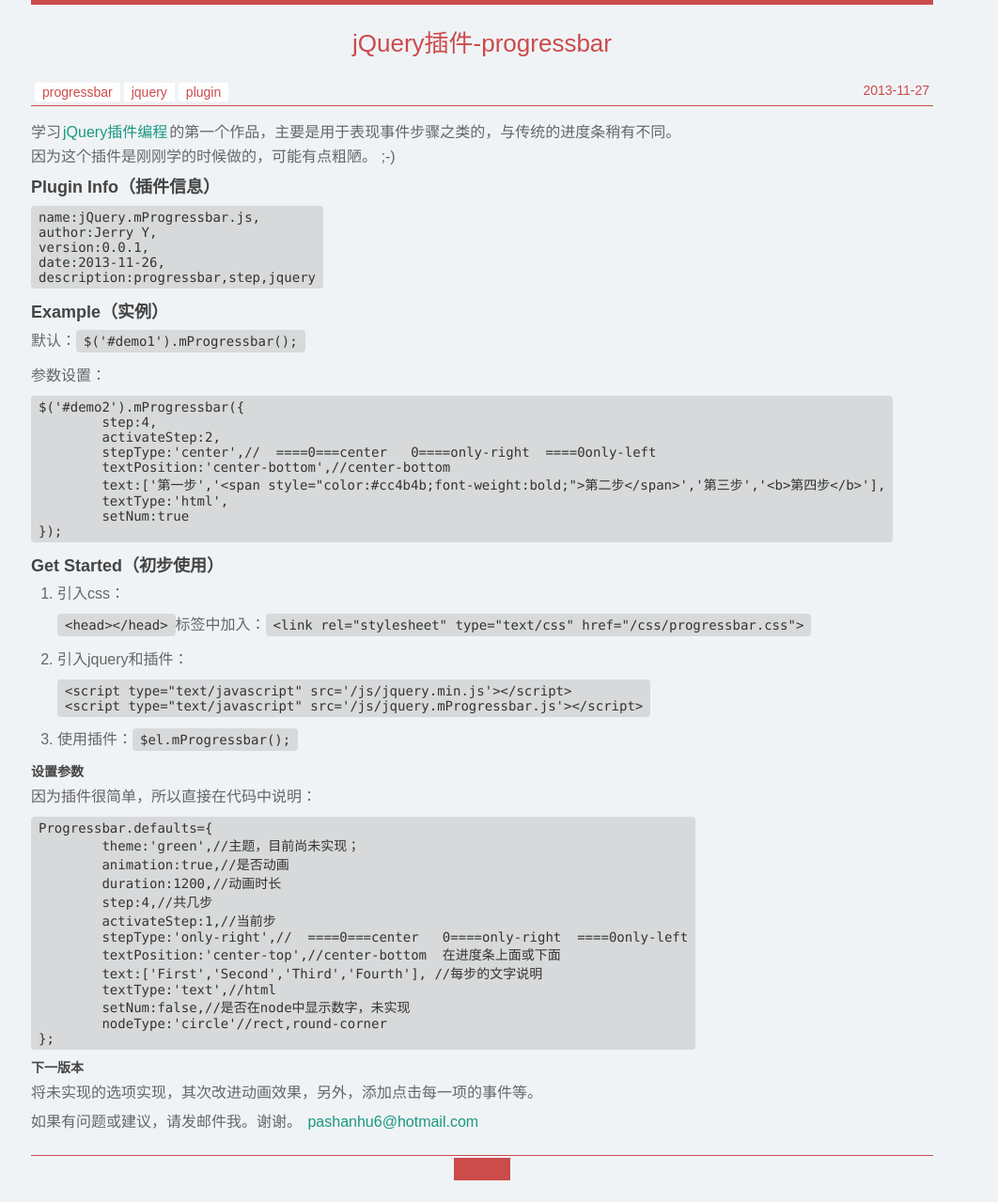
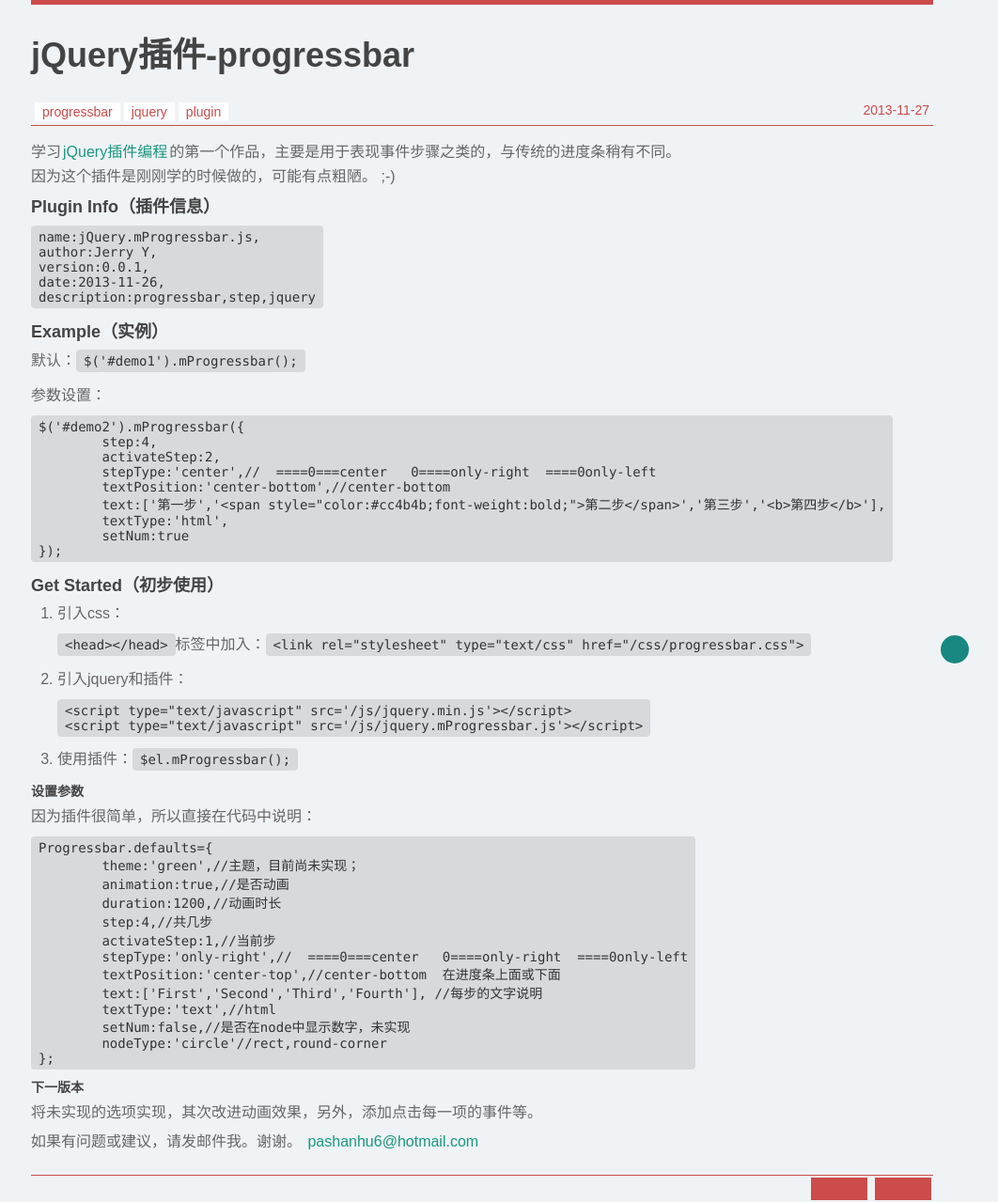
Before and after one commit to PaShanHu/jQuery-progressbar, a Jekyll site: the page built from index.md, in a window 1280 px wide. Shown: the whole page at 94% size, without its empty margins (127-1189 px from the left). Built offline with Jekyll 4.4.1, drawn with Linux system fonts in a browser that asks for light colours; some web fonts are replaced; before the commit the page ends 1258 px from its top, so only the background shows below that.

Commit message:
fix lauout error

```diff
--- a/_layouts/default.html
+++ b/_layouts/default.html
@@ -5,33 +5,46 @@
 		<meta http-equiv="X-UA-Compatible" content="IE=edge,chrome=1">
 		<title>{{page.title}}</title>
 		<script data-main='js/main' src='js/require.js'></script>
-		<link rel="stylesheet" type="text/css" href="/css/default.css" />
+		<link rel="stylesheet" type="text/css" href="{{ post.url }}/css/default.css" />
 		{% for cssUrl in page.extraCss %}
 		    <link rel="stylesheet" href="{{ cssUrl }}">
+		{% endfor %}
+		{% for jsUrl in page.extraJs %}
+		    <script data-type='extraJs' data-src="{{ jsUrl }}"></script>
 		{% endfor %}
 	</head>
 	<body>
 		<header class='header'>
-			<h1 class='title'>{{ page.title }}</h1>
+			<h1 class='main-title'>{{ page.title }}</h1>
 		</header>
 		<section class='post-info'>
 			<div class='tags'>
 				{% for tag in page.tags %}
-	    　　　　　　<span class='tag'>{{tag}}</span>
+	    　　　　　　<span class='tag label'>{{tag}}</span>
 	    　　　　{% endfor %}
 			</div>
-			<div class='time'><span>{{ page.postDate }}</span></div>
+			<div class='time'><span class='label'>{{ page.postDate }}</span></div>
 		</section>
 		<aside class='side-menu shown'>
 			<span class='back-to-top font-icon icon-top'></span>
+			<a href="/" class='font-icon icon-home'></a>
 			<span class='to-bottom font-icon icon-bottom'></span>
 		</aside>
 
-		{{ content }}
+	    {{content}}
 
 	    <footer class='footer'>
 			<div class='foot-control'>
-				<a href="/" class='font-icon icon-home'></a>
+				{% if page.previous %}
+			        <a rel="prev" href="{{ page.previous.url }}" class='font-icon icon-left'></a>
+			    {% else %}
+			    	<a rel="prev" href="{{ page.previous.url }}" class='font-icon icon-left disabled'></a>
+			    {% endif %}
+			    {% if page.next %}
+			        <a rel="next" href="{{ page.next.url }}" class='font-icon icon-right'></a>
+			    {% else %}
+			    	<a rel="next" href="{{ page.next.url }}" class='font-icon icon-right disabled'></a>
+			    {% endif %}
 			</div>
 		</footer>
 	</body>
```
